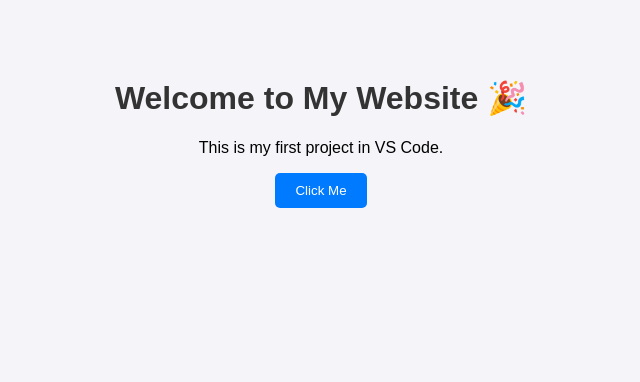
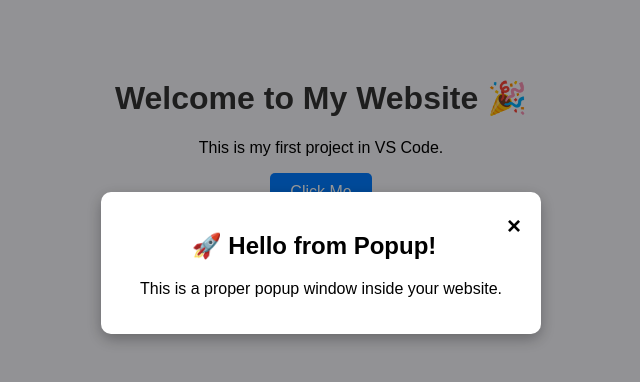
Before and after one commit to JordanIsHere/LearnWebsite, a plain HTML site: page index.html in a window 1280 px wide. Both pictures are taken after a click on the button "Click Me". Shown: the whole page, without its empty margins (319-959 px from the left). Drawn offline with Linux system fonts and the light colour scheme.

Commit message:
initial commit

```diff
--- a/index.html
+++ b/index.html
@@ -3,14 +3,25 @@
 <head>
   <meta charset="UTF-8">
   <meta name="viewport" content="width=device-width, initial-scale=1.0">
-  <title>My First Website</title>
+  <title>Website</title>
   <link rel="stylesheet" href="style.css">
 </head>
 <body>
   <h1>Welcome to My Website 🎉</h1>
   <p>This is my first project in VS Code.</p>
-  <button onclick="sayHello()">Click Me</button>
 
-  <script src="script.js"></script>
+  <!-- Button to open popup -->
+  <button id="openBtn">Click Me</button>
+
+  <!-- Popup Modal -->
+  <div id="myModal" class="modal">
+    <div class="modal-content">
+      <span id="closeBtn">&times;</span>
+      <h2>🚀 Hello from Popup!</h2>
+      <p>This is a proper popup window inside your website.</p>
+    </div>
+  </div>
+
+  <script src="scrip.js"></script>
 </body>
 </html>
--- a/scrip.js
+++ b/scrip.js
@@ -1,3 +1,33 @@
-function sayHello() {
-  alert("Hello! 🚀 You just clicked the button!");
-}
+// Wait for DOM to be fully loaded
+document.addEventListener('DOMContentLoaded', function() {
+  // Get elements
+  const modal = document.getElementById("myModal");
+  const openBtn = document.getElementById("openBtn");
+  const closeBtn = document.getElementById("closeBtn");
+
+  // Check if elements exist
+  if (!modal || !openBtn || !closeBtn) {
+    console.error('Modal elements not found!');
+    return;
+  }
+
+  // Open popup
+  openBtn.addEventListener('click', function() {
+    modal.style.display = "block";
+    console.log('Modal opened');
+  });
+
+  // Close popup
+  closeBtn.addEventListener('click', function() {
+    modal.style.display = "none";
+    console.log('Modal closed');
+  });
+
+  // Close if clicking outside
+  window.addEventListener('click', function(event) {
+    if (event.target == modal) {
+      modal.style.display = "none";
+      console.log('Modal closed by clicking outside');
+    }
+  });
+});
--- a/style.css
+++ b/style.css
@@ -14,7 +14,48 @@ button {
   color: white;
   border-radius: 5px;
   cursor: pointer;
+  font-size: 16px;
+  transition: background-color 0.3s ease;
 }
 button:hover {
   background: #0056b3;
 }
+button:active {
+  background: #004085;
+}
+
+/* 🔑 Hide modal by default */
+.modal {
+  display: none; /* this keeps it hidden */
+  position: fixed;
+  z-index: 1;
+  left: 0;
+  top: 0;
+  width: 100%;
+  height: 100%;
+  overflow: auto;
+  background-color: rgba(0,0,0,0.4);
+}
+
+/* Modal content */
+.modal-content {
+  background-color: #fff;
+  margin: 15% auto;
+  padding: 20px;
+  border-radius: 10px;
+  width: 60%;
+  max-width: 400px;
+  box-shadow: 0px 5px 15px rgba(0,0,0,0.3);
+  text-align: center;
+}
+
+/* Close button (x) */
+#closeBtn {
+  float: right;
+  font-size: 24px;
+  font-weight: bold;
+  cursor: pointer;
+}
+#closeBtn:hover {
+  color: red;
+}
```
